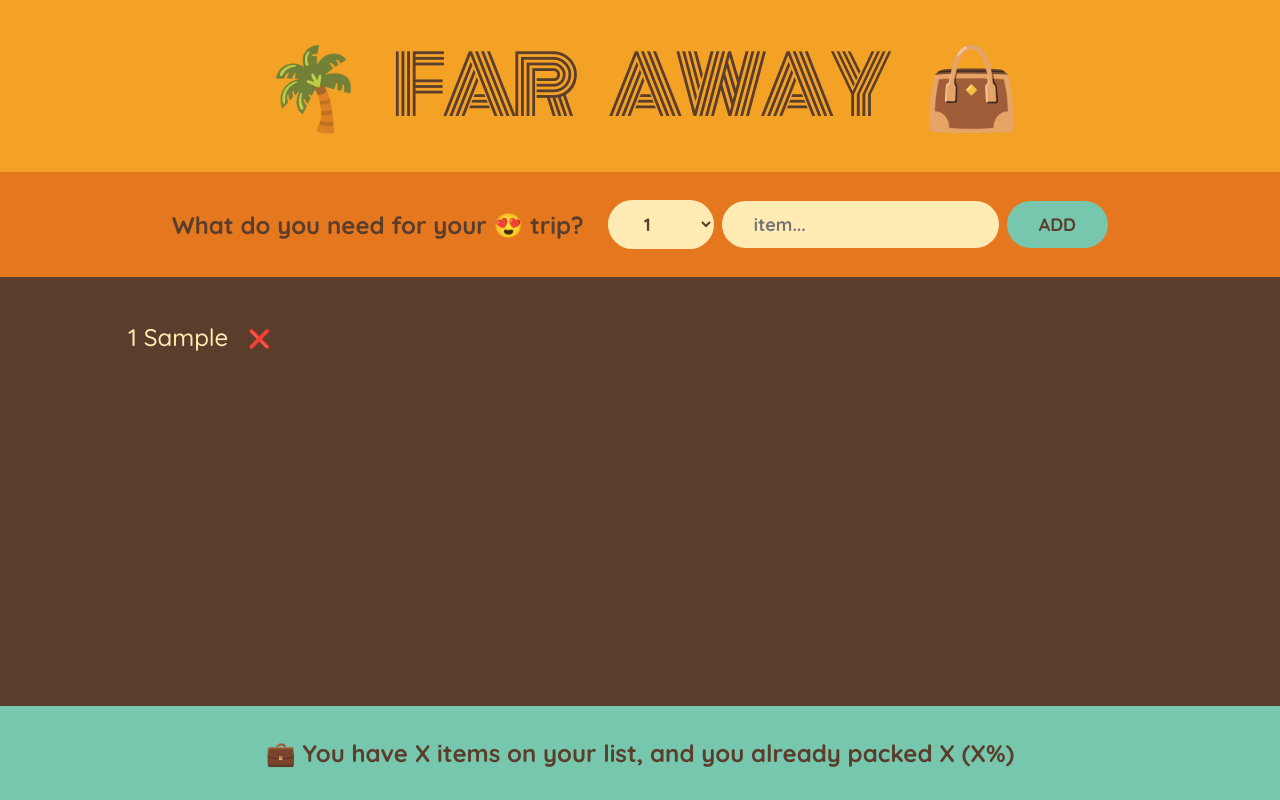
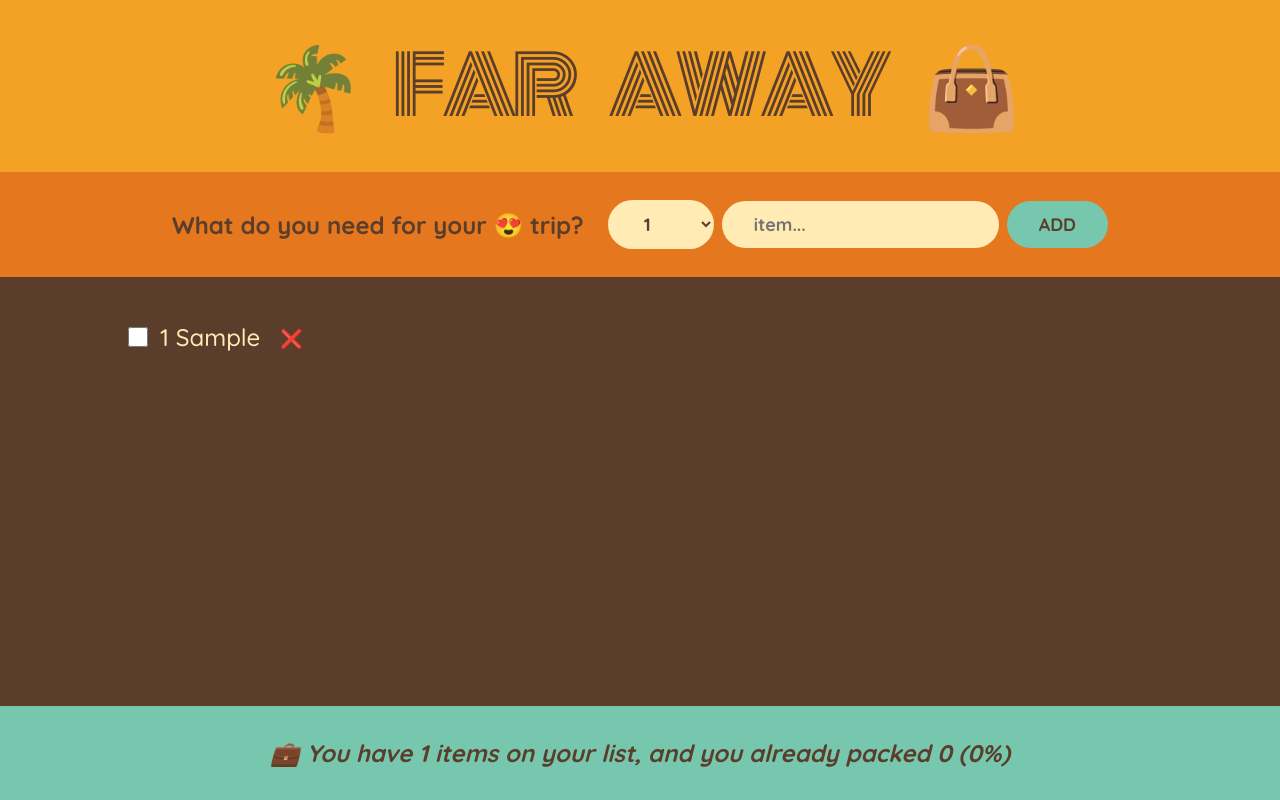
Before and after one commit to GaziRiad/travel-list, a React (Create React App) app: page / in a window 1280 px wide. Both pictures are taken after typing "Sample" into the empty fields and a click on the button "ADD". Built offline with nearby package versions, Linux system fonts and the light colour scheme.

Commit message:
adding the functionality to the stats component

```diff
--- a/src/App.js
+++ b/src/App.js
@@ -16,12 +16,22 @@ export default function App() {
     setItems((items) => items.filter((i) => i.id !== id));
   }
 
+  function handleToggleItem(id) {
+    setItems((items) =>
+      items.map((i) => (i.id === id ? { ...i, packed: !i.packed } : i))
+    );
+  }
+
   return (
     <div className="app">
       <Logo />
       <Form onAddItems={handleAddItems} />
-      <PackingList items={items} onDeleteItem={handleDeleteItems} />
-      <Stats />
+      <PackingList
+        items={items}
+        onDeleteItem={handleDeleteItems}
+        onUpdate={handleToggleItem}
+      />
+      <Stats items={items} />
     </div>
   );
 }
@@ -43,7 +53,6 @@ function Form({ onAddItems }) {
       description,
       packed: false,
     };
-    console.log(newItem);
 
     onAddItems(newItem);
 
@@ -72,21 +81,32 @@ function Form({ onAddItems }) {
   );
 }
 
-function PackingList({ items, onDeleteItem }) {
+function PackingList({ items, onDeleteItem, onUpdate }) {
   return (
     <div className="list">
       <ul>
         {items.map((item) => (
-          <Item key={item.id} item={item} onDeleteItem={onDeleteItem} />
+          <Item
+            key={item.id}
+            item={item}
+            onDeleteItem={onDeleteItem}
+            onUpdate={onUpdate}
+          />
         ))}
       </ul>
     </div>
   );
 }
 
-function Item({ item, onDeleteItem }) {
+function Item({ item, onDeleteItem, onUpdate }) {
   return (
     <li>
+      <input
+        type="checkbox"
+        value={item.packed}
+        onChange={() => onUpdate(item.id)}
+      ></input>
+
       <span style={item.packed ? { textDecoration: "line-through" } : {}}>
         {item.quantity} {item.description}
       </span>
@@ -95,10 +115,24 @@ function Item({ item, onDeleteItem }) {
   );
 }
 
-function Stats() {
+function Stats({ items }) {
+  if (!items.length)
+    return (
+      <p className="stats">
+        <em>Start adding some items to your list 🚀</em>
+      </p>
+    );
+  const numItems = items.length;
+  const numPacked = items.filter((i) => i.packed).length;
+  const percentage = Math.round((numPacked / numItems) * 100);
+
   return (
     <footer className="stats">
-      <p>💼 You have X items on your list, and you already packed X (X%)</p>
+      <em>
+        {percentage !== 100
+          ? `💼 You have ${numItems} items on your list, and you already packed ${numPacked} (${percentage}%)`
+          : "You got everything! Ready to go ✈️"}
+      </em>
     </footer>
   );
 }
```
